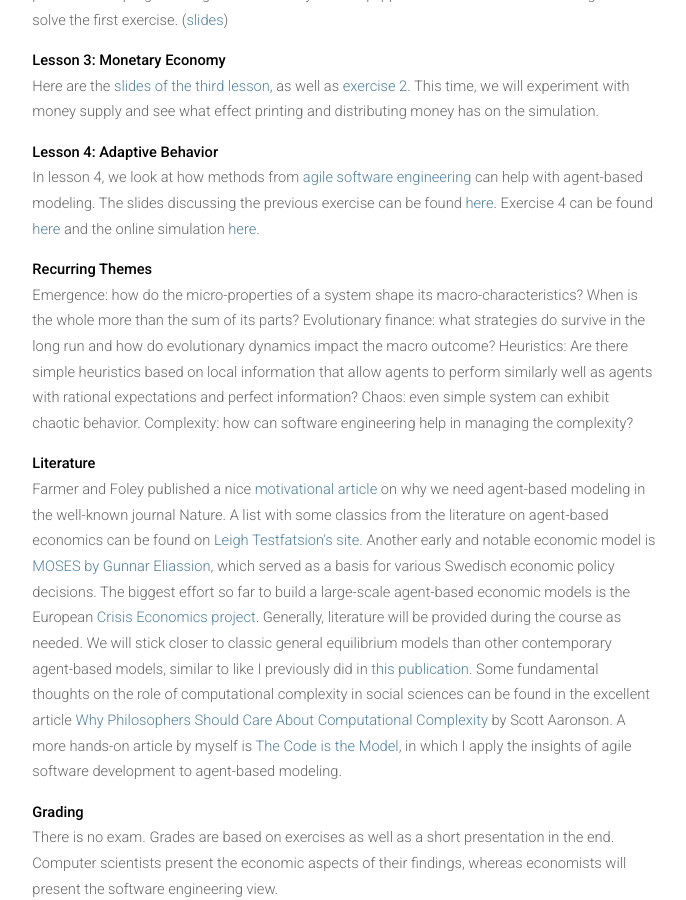
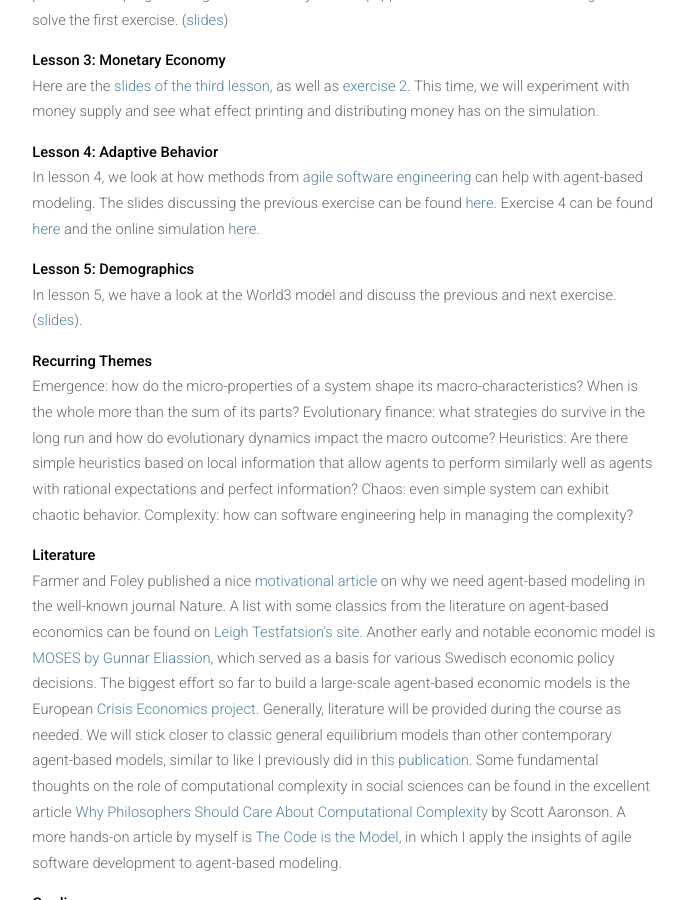
Before and after one commit to meisserecon/www, a Jekyll site: the page built from course.md, in a window 1280 px wide and 900 px high, scrolled down 1381 px. Shown: the whole window, without its empty margins (296-982 px from the left). Built offline with Jekyll 4.4.1, drawn with Linux system fonts in a browser that asks for light colours; nearby versions of some CDN libraries.

Commit message:
lesson 5

```diff
--- a/course.md
+++ b/course.md
@@ -27,6 +27,10 @@ permalink: /course/
 <b>Lesson 4: Adaptive Behavior</b>
 
 <p>In lesson 4, we look at how methods from <a href="/assets/abfe-lesson4-agile.pdf">agile software engineering</a> can help with agent-based modeling. The slides discussing the previous exercise can be found <a href="/assets/abfe-lesson4-2019.pdf">here</a>. Exercise 4 can be found <a href="https://github.com/meisser/course2019/blob/master/exercises/journal/exercise03-task.md">here</a> and the online simulation <a href="http://meissereconomics.com/vis/simulation?sim=ex3-adaptive">here</a>.</p>
+
+<b>Lesson 5: Demographics</b>
+
+<p>In lesson 5, we have a look at the World3 model and discuss the previous and next exercise. (<a href="/assets/abfe-lesson5-2019.pdf">slides</a>).</p>
 
 <!--
 
```
Also changed, not shown: 1 other file.
